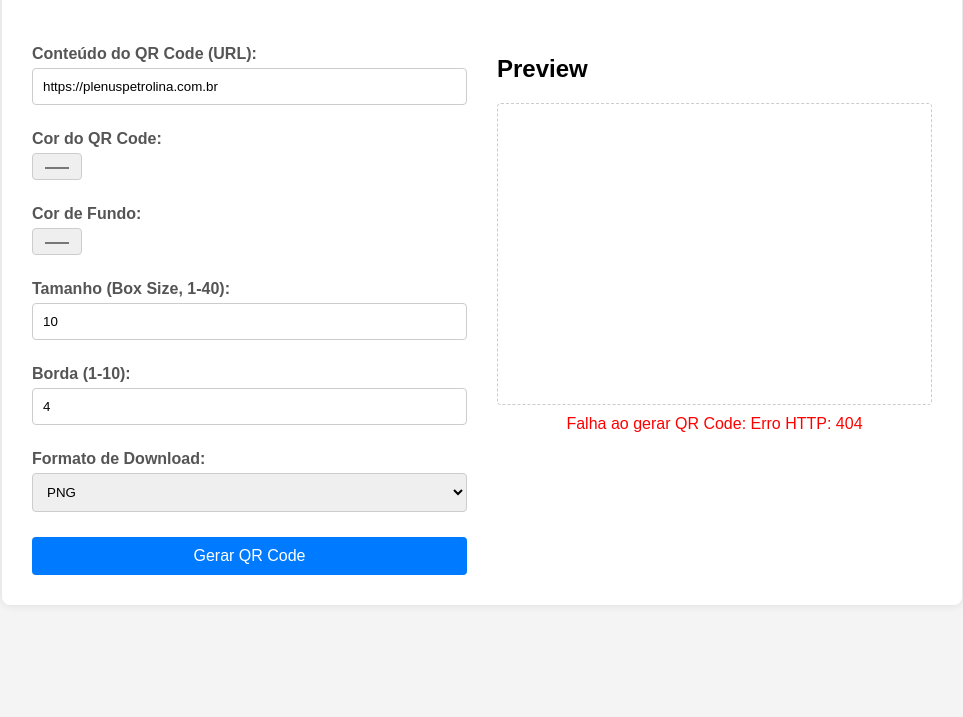
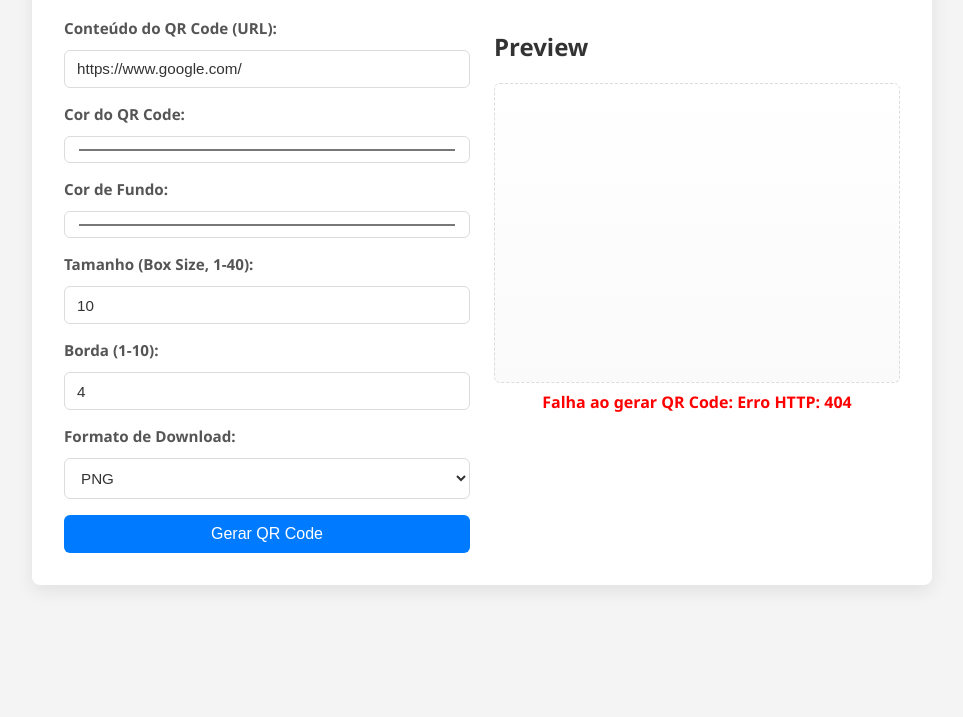
Before and after one commit to jcvm-dev/qrcode_project, a plain HTML site: page frontend/public/index.html in a window 1280 px wide. Shown: the part 123-840 px from the top of the page, without its empty margins (158-1121 px from the left). After the commit the page ends 800 px from the top, so only its background shows below. Drawn offline with Linux system fonts and the light colour scheme; no server answers.

Commit message:
Atualizando css e descrições genericas no html

```diff
--- a/frontend/public/index.html
+++ b/frontend/public/index.html
@@ -8,12 +8,12 @@
 </head>
 <body>
     <div class="container">
-        <h1>Gerador de QR Code</h1>
+        <h1>Gerador de QR Code Personalizado</h1>
 
         <div class="form-container">
             <form id="qrcode-form">
                 <label for="text">Conteúdo do QR Code (URL):</label>
-                <input type="text" id="text" name="text" value="https://plenuspetrolina.com.br" required>
+                <input type="text" id="text" name="text" value="https://www.google.com/" required>
 
                 <label for="fill_color">Cor do QR Code:</label>
                 <input type="color" id="fill_color" name="fill_color" value="#000000">
--- a/frontend/public/style.css
+++ b/frontend/public/style.css
@@ -1,76 +1,158 @@
+:root {
+  --bg: #f4f4f4;
+  --card-bg: #ffffff;
+  --text: #333333;
+  --muted: #555555;
+  --primary: #007bff;
+  --primary-dark: #0056b3;
+  --success: #28a745;
+  --success-dark: #1e7e34;
+  --border: #dcdcdc;
+  --radius: 8px;
+  --gap: 1.5rem;
+  --max-width: 900px;
+  --shadow: 0 6px 18px rgba(0,0,0,0.08);
+  --transition: 200ms ease;
+  --font-stack: "Segoe UI", Roboto, "Helvetica Neue", Arial, sans-serif;
+}
+
+*,
+*::before,
+*::after {
+  box-sizing: border-box;
+}
+
+html, body {
+  height: 100%;
+}
+
 body {
-    font-family: Arial, sans-serif;
+  font-family: var(--font-stack);
   margin: 0;
-    padding: 20px;
-    background-color: #f4f4f4;
+  padding: 2rem;
+  background-color: var(--bg);
+  color: var(--text);
   display: flex;
   justify-content: center;
   align-items: flex-start;
   min-height: 100vh;
+  -webkit-font-smoothing:antialiased;
+  -moz-osx-font-smoothing:grayscale;
 }
 
 .container {
-    background-color: #fff;
-    padding: 30px;
-    border-radius: 8px;
-    box-shadow: 0 0 10px rgba(0, 0, 0, 0.1);
-    max-width: 900px;
+  background: var(--card-bg);
+  padding: 2rem;
+  border-radius: var(--radius);
+  box-shadow: var(--shadow);
+  max-width: var(--max-width);
   width: 100%;
   display: flex;
   flex-wrap: wrap;
-    gap: 30px;
+  gap: var(--gap);
+  align-items: flex-start;
 }
 
 h1 {
   width: 100%;
   text-align: center;
-    color: #333;
-    margin-bottom: 20px;
+  color: var(--text);
+  margin: 0 0 1rem 0;
+  font-size: 1.5rem;
+  line-height: 1.2;
 }
 
-.form-container, .preview-container {
-    flex: 1;
-    min-width: 300px;
+.form-container,
+.preview-container {
+  flex: 1 1 300px;
+  min-width: 260px;
 }
 
 .form-container form {
   display: flex;
   flex-direction: column;
+  gap: 0.5rem;
 }
 
 label {
-    margin-top: 10px;
-    margin-bottom: 5px;
-    font-weight: bold;
-    color: #555;
+  margin: 0.5rem 0 0.25rem 0;
+  font-weight: 600;
+  color: var(--muted);
+  font-size: 0.95rem;
 }
 
 input[type="text"],
 input[type="number"],
 input[type="url"],
 input[type="color"],
-select {
-    padding: 10px;
-    margin-bottom: 15px;
-    border: 1px solid #ccc;
-    border-radius: 4px;
-    box-sizing: border-box;
+select,
+textarea {
+  padding: 0.6rem 0.75rem;
+  margin: 0;
+  border: 1px solid var(--border);
+  border-radius: 6px;
+  background: #fff;
+  color: inherit;
+  font-size: 0.95rem;
+  width: 100%;
+  transition: border-color var(--transition), box-shadow var(--transition);
+}
+
+textarea {
+  min-height: 100px;
+  resize: vertical;
+}
+
+input:focus,
+select:focus,
+textarea:focus {
+  outline: none;
+  border-color: var(--primary);
+  box-shadow: 0 0 0 3px rgba(0,123,255,0.08);
 }
 
 button {
-    background-color: #007bff;
-    color: white;
-    padding: 10px 15px;
+  background-color: var(--primary);
+  color: #fff;
+  padding: 0.65rem 0.85rem;
   border: none;
-    border-radius: 4px;
+  border-radius: 6px;
   cursor: pointer;
-    font-size: 16px;
-    margin-top: 10px;
-    transition: background-color 0.3s ease;
+  font-size: 1rem;
+  margin-top: 0.5rem;
+  transition: background-color var(--transition), transform 80ms;
+  display: inline-flex;
+  align-items: center;
+  justify-content: center;
 }
 
 button:hover {
-    background-color: #0056b3;
+  background-color: var(--primary-dark);
+}
+
+button:active {
+  transform: translateY(1px);
+}
+
+button:focus {
+  outline: none;
+  box-shadow: 0 0 0 3px rgba(0,123,255,0.12);
+}
+
+/* Download button variant */
+#download-button {
+  width: 100%;
+  margin-top: 1rem;
+  background-color: var(--success);
+}
+
+#download-button:hover {
+  background-color: var(--success-dark);
+}
+
+:focus-visible {
+  outline: 3px solid rgba(0,123,255,0.12);
+  outline-offset: 2px;
 }
 
 #qrcode-preview {
@@ -78,10 +160,11 @@ button:hover {
   justify-content: center;
   align-items: center;
   min-height: 300px;
-    border: 1px dashed #ccc;
-    border-radius: 4px;
-    margin-top: 10px;
+  border: 1px dashed var(--border);
+  border-radius: 6px;
+  margin-top: 0.5rem;
   overflow: hidden;
+  background: linear-gradient(180deg, #fff 0%, #fafafa 100%);
 }
 
 #qrcode-image {
@@ -90,17 +173,38 @@ button:hover {
   display: block;
 }
 
-#download-button {
-    width: 100%;
-    margin-top: 20px;
-    background-color: #28a745;
+#error-message {
+  margin-top: 0.5rem;
+  text-align: center;
+  color: #c0392b;
+  font-weight: 600;
 }
 
-#download-button:hover {
-    background-color: #1e7e34;
+/* Responsive adjustments */
+@media (max-width: 720px) {
+  body {
+    padding: 1rem;
   }
 
-#error-message {
-    margin-top: 10px;
-    text-align: center;
+  .container {
+    padding: 1rem;
+    gap: 1rem;
   }
+
+  h1 {
+    font-size: 1.25rem;
+  }
+
+  .form-container,
+  .preview-container {
+    min-width: 100%;
+  }
+}
+
+/* Motion reduction preference */
+@media (prefers-reduced-motion: reduce) {
+  * {
+    transition: none !important;
+    animation: none !important;
+  }
+}
```
Lines whose indentation alone changed are shown as unchanged.
